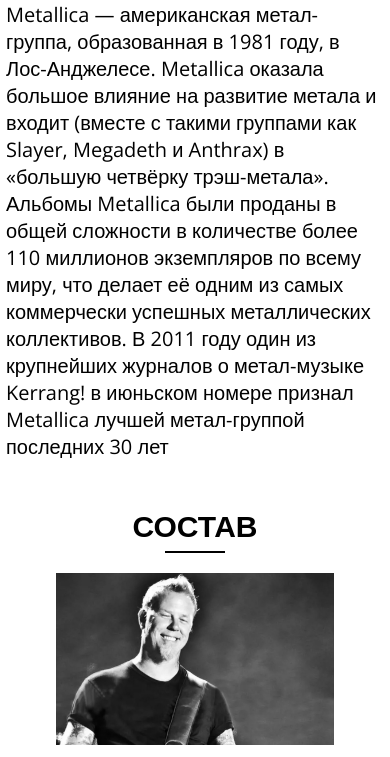
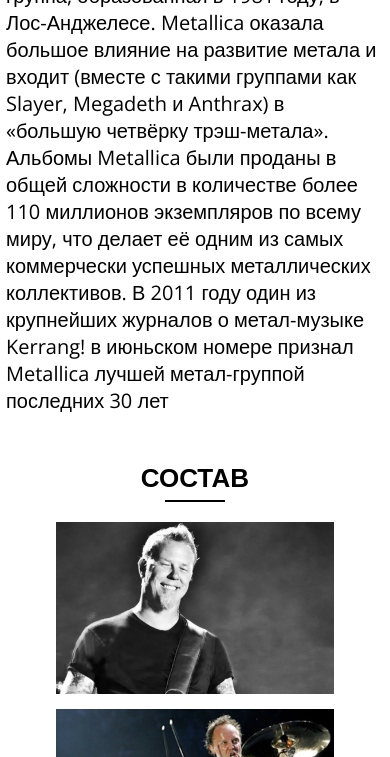
Before and after one commit to fl4m3m4k3r/metallica, a plain HTML site: page index.html in a window 390 px wide. Shown: the part 496-1253 px from the top of the page. Drawn offline with nearby package versions, Linux system fonts and the light colour scheme.

Commit message:
added new @media with '.section__title' params

```diff
--- a/css/stylesheet.css
+++ b/css/stylesheet.css
@@ -314,3 +314,9 @@ footer {
     max-width: 500px;
   }
 }
+
+@media (max-width: 600px) {
+  .section__title {
+    font-size: 26px;
+  }
+}
```
